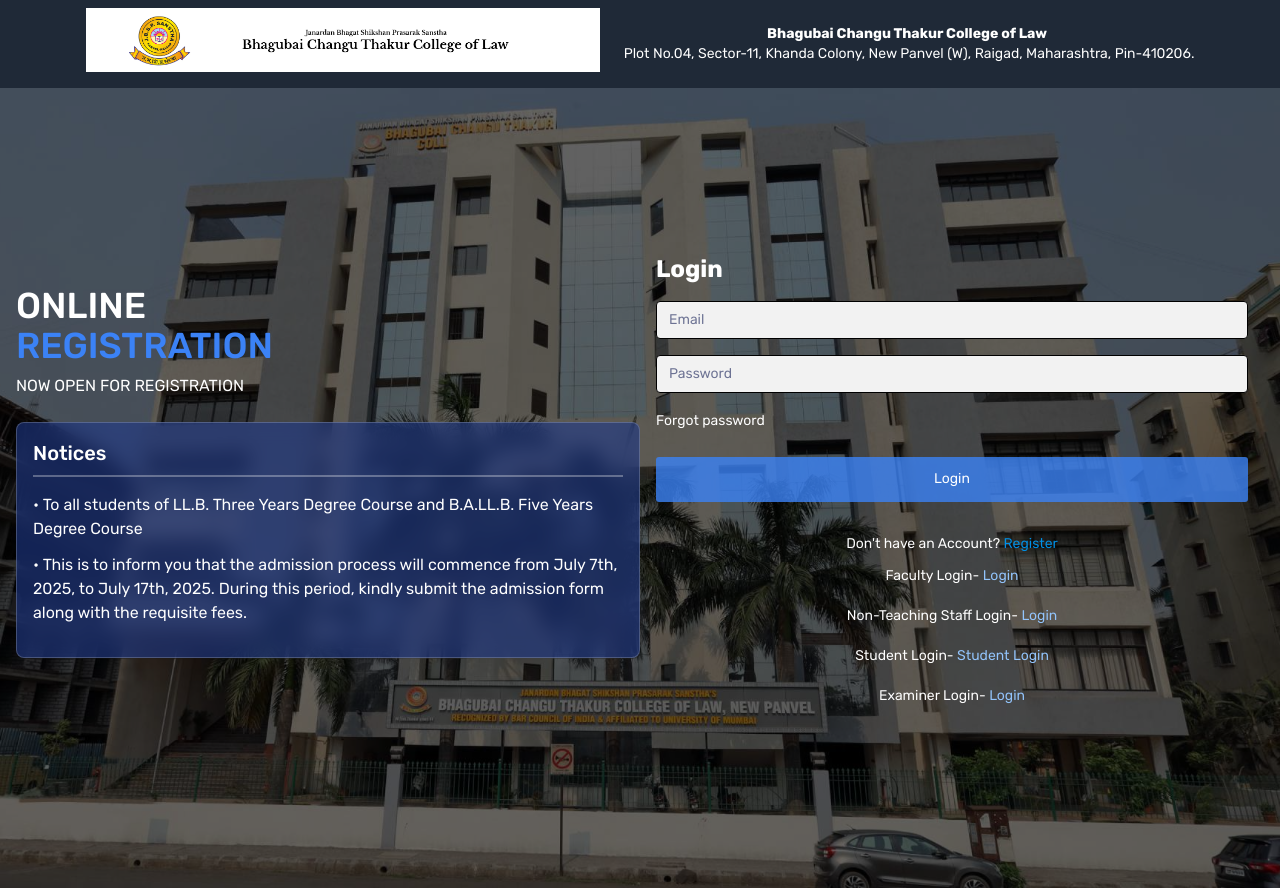
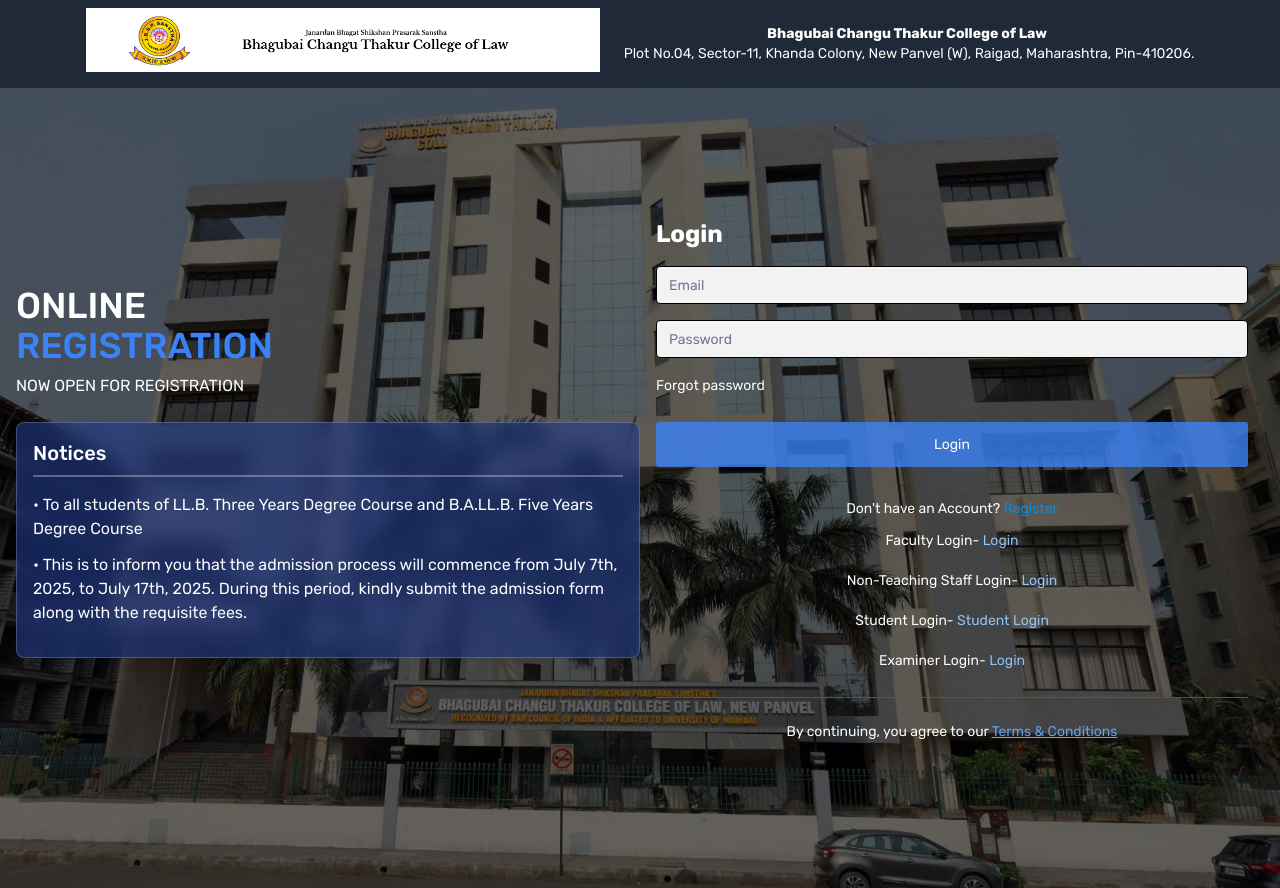
Before and after one commit to sugaredcookie/agnel_law_frontend, a React (Create React App) app: page / in a window 1280 px wide. Built offline with nearby package versions, Linux system fonts and the light colour scheme; no server answers; what @react-pdf/renderer would draw is missing.

Commit message:
added tnv

```diff
--- a/src/pages/Non-teaching staff/auth/NonTeachingStaffLogin.jsx
+++ b/src/pages/Non-teaching staff/auth/NonTeachingStaffLogin.jsx
@@ -220,6 +220,21 @@
                           </NavLink>
                         </p>
                       </div>
+
+                      {/* Terms & Conditions Footer */}
+                      <div className="mt-6 pt-4 text-center border-t border-gray-600">
+                        <p className="text-white text-xs md:text-sm">
+                          By continuing, you agree to our{" "}
+                          <a
+                            href="/pdf.pdf"
+                            target="_blank"
+                            rel="noopener noreferrer"
+                            className="text-blue-400 hover:text-blue-300 underline transition-colors"
+                          >
+                            Terms & Conditions
+                          </a>
+                        </p>
+                      </div>
                     </form>
                   </div>
                 </div>
--- a/src/pages/examiner/ExaminerLogin.jsx
+++ b/src/pages/examiner/ExaminerLogin.jsx
@@ -215,6 +215,21 @@
                           </NavLink>
                         </p>
                       </div>
+
+                      {/* Terms & Conditions Footer */}
+                      <div className="mt-6 pt-4 text-center border-t border-gray-600">
+                        <p className="text-white text-xs md:text-sm">
+                          By continuing, you agree to our{" "}
+                          <a
+                            href="/pdf.pdf"
+                            target="_blank"
+                            rel="noopener noreferrer"
+                            className="text-blue-400 hover:text-blue-300 underline transition-colors"
+                          >
+                            Terms & Conditions
+                          </a>
+                        </p>
+                      </div>
                     </form>
                   </div>
                 </div>
--- a/src/pages/faculty/auth/FacultyLogin.jsx
+++ b/src/pages/faculty/auth/FacultyLogin.jsx
@@ -222,6 +222,21 @@
                           </NavLink>
                         </p>
                       </div>
+
+                      {/* Terms & Conditions Footer */}
+                      <div className="mt-6 pt-4 text-center border-t border-gray-600">
+                        <p className="text-white text-xs md:text-sm">
+                          By continuing, you agree to our{" "}
+                          <a
+                            href="/pdf.pdf"
+                            target="_blank"
+                            rel="noopener noreferrer"
+                            className="text-blue-400 hover:text-blue-300 underline transition-colors"
+                          >
+                            Terms & Conditions
+                          </a>
+                        </p>
+                      </div>
                     </form>
                   </div>
                 </div>
--- a/src/pages/student/auth/StudentLogin.jsx
+++ b/src/pages/student/auth/StudentLogin.jsx
@@ -232,6 +232,21 @@
                           </NavLink>
                         </p>
                       </div>
+
+                      {/* Terms & Conditions Footer */}
+                      <div className="mt-6 pt-4 text-center border-t border-gray-600">
+                        <p className="text-white text-xs md:text-sm">
+                          By continuing, you agree to our{" "}
+                          <a
+                            href="/pdf.pdf"
+                            target="_blank"
+                            rel="noopener noreferrer"
+                            className="text-blue-400 hover:text-blue-300 underline transition-colors"
+                          >
+                            Terms & Conditions
+                          </a>
+                        </p>
+                      </div>
                     </form>
                   </div>
                 </div>
--- a/src/pages/user/auth/Login.jsx
+++ b/src/pages/user/auth/Login.jsx
@@ -3,6 +3,7 @@
 import { NavLink, useNavigate } from "react-router-dom";
 import { loginAPI, clearAuthTokens } from "../../../utils/Api";
 import { toast } from "react-toastify";
+
 const Login = () => {
   const navigate = useNavigate();
 
@@ -255,6 +256,21 @@
                           </NavLink>
                         </p>
                       </div>
+
+                      {/* Terms & Conditions Footer */}
+                      <div className="mt-6 pt-4 text-center border-t border-gray-600">
+                        <p className="text-white text-xs md:text-sm">
+                          By continuing, you agree to our{" "}
+                          <a
+                            href="/pdf.pdf"
+                            target="_blank"
+                            rel="noopener noreferrer"
+                            className="text-blue-400 hover:text-blue-300 underline transition-colors"
+                          >
+                            Terms & Conditions
+                          </a>
+                        </p>
+                      </div>
                     </form>
                   </div>
                 </div>
--- a/src/pages/user/auth/Register.jsx
+++ b/src/pages/user/auth/Register.jsx
@@ -270,6 +270,21 @@
                           </NavLink>
                         </p>
                       </div>
+
+                      {/* Terms & Conditions Footer */}
+                      <div className="mt-6 pt-4 text-center border-t border-gray-600">
+                        <p className="text-white text-xs md:text-sm">
+                          By continuing, you agree to our{" "}
+                          <a
+                            href="/pdf.pdf"
+                            target="_blank"
+                            rel="noopener noreferrer"
+                            className="text-blue-400 hover:text-blue-300 underline transition-colors"
+                          >
+                            Terms & Conditions
+                          </a>
+                        </p>
+                      </div>
                     </form>
                   </div>
                 </div>
```
Also changed, not shown: 1 other file (tests, documents, lock files or other folders).
